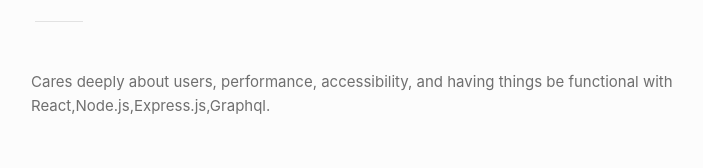
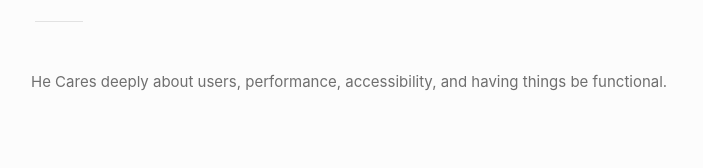
Before and after one commit to dannwaneri/portfolio_v4, a React (Create React App) app: page / in a window 1280 px wide. Shown: the part 181-349 px from the top of the page, without its empty margins (265-968 px from the left). Built offline with nearby package versions, Linux system fonts and the light colour scheme; no server answers.

Commit message:
updated homepage

```diff
--- a/src/components/Home/Home.component.jsx
+++ b/src/components/Home/Home.component.jsx
@@ -5,7 +5,7 @@
     <NameContainer>Penuel Nwaneri</NameContainer>
     <TitleContainer>Software Developer  open to both Front-end and Back-end developer roles</TitleContainer>
     <LineContainer/>
-    <TitleContainer>Cares deeply about users, performance, accessibility, and having things be functional with  React,Node.js,Express.js,Graphql.</TitleContainer>
+    <TitleContainer>He Cares deeply about users, performance, accessibility, and having things be functional.</TitleContainer>
     </div>
 )
 
```
